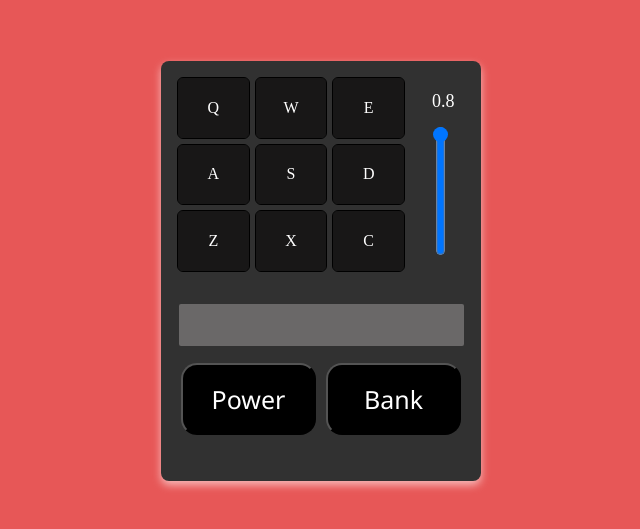
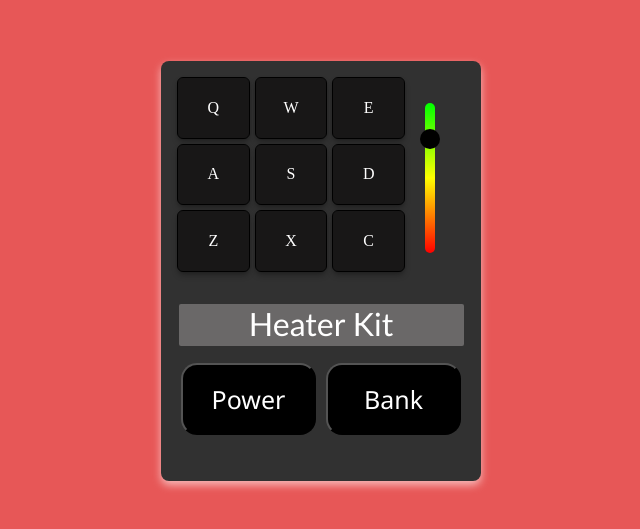
Before and after one commit to BikramATIP/drum-machine, a React (Vite) app: page / in a window 1280 px wide. Shown: the part 129-658 px from the top of the page, without its empty margins (319-959 px from the left). Built offline with nearby package versions, Linux system fonts and the light colour scheme.

Commit message:
finish styling everything, update volume ranges

```diff
--- a/src/App.css
+++ b/src/App.css
@@ -37,7 +37,14 @@
   display: flex;
   justify-content: center;
   align-items: center;
+  box-shadow: 0 4px 6px rgba(0, 0, 0, 0.3),
+              0 1px 3px rgba(0, 0, 0, 0.2);
+  transition: box-shadow 0.3s ease; /
  }
+ .drum-pad:active {
+  box-shadow: 0 3px 5px rgba(0, 0, 0, 0.4),
+              0 1px 2px rgba(0, 0, 0, 0.3);
+}
  .top-container {
   width: 100%;
   height: 50%;
@@ -52,12 +59,28 @@
   position: relative;
  }
  .volume-bar {
-    background:blue;
-    transform: rotate(270deg);
-     position: absolute;
-     right: -12%;
-     top: 55%;
+  -webkit-appearance: none;
+  appearance: none;
+  width: 150px;
+  height: 10px;
+  background: linear-gradient(to right, #ff0000, #ffff00, #00ff00);
+  border-radius: 5px;
+  outline: none;
+  position: absolute;
+  right: -12%;
+  top: 50%;
+  transform: rotate(270deg);
  }
+ .volume-bar::-webkit-slider-thumb {
+  -webkit-appearance: none;
+  appearance: none;
+  width: 20px;
+  height: 20px;
+  background: #000;
+  border-radius: 50%;
+  cursor: pointer;
+}
+
 .bottom-container {
   height: 40%;
   width: 100%;
@@ -65,6 +88,14 @@
   border-radius: 8px;
   position: relative;
 }
+.volume-bar::-moz-range-thumb {
+  width: 20px;
+  height: 20px;
+  background: #000;
+  border-radius: 50%;
+  cursor: pointer;
+}
+
 .display {
   background-color: rgb(106, 104, 104);
   width: 95%;
--- a/src/App.jsx
+++ b/src/App.jsx
@@ -14,12 +14,16 @@
 const activePads = pads.filter((_, index) =>
    activeSet === 1 ? index < 9 : index >= 9
 );
-
+useEffect(() => {
+  const kitName = activeSet === 1 ? "Heater Kit" : "Smooth Piano Kit";
+  setDisplayText(kitName);
+}, [activeSet]);
 
 const handlePadClick = (pad) => {
   if (!power) return;
-  const audio = new Audio(pad.sound);
-  audio.volume = volume;
+  const audio =  document.getElementById(pad.key.toUpperCase());
+  audio.currentTime = 0;
+  audio.volume = volume;W
   audio.play();
   setDisplayText(pad.name);
 }
@@ -32,6 +36,22 @@
   setDisplayText(kitName);
   dispatch(toggleSet());
 }
+
+const handleKeyPress = (event) => {
+  const pad = pads.find(p => p.key.toUpperCase() === event.key.toUpperCase());
+  if (pad) {
+    handlePadClick(pad);
+  }
+};
+
+useEffect(() => {
+  const handleKeyDown = (event) => handleKeyPress(event);
+  document.addEventListener('keydown', handleKeyDown);
+  return () => {
+    document.removeEventListener('keydown', handleKeyDown);
+  };
+}, [pads, power, volume]);
+
 
 const handlePowerSwitch = () => {
     dispatch(powerSwitch());
@@ -51,12 +71,20 @@
       onClick={() => handlePadClick(pad)}
       >
       {pad.key.toUpperCase()}
+      <audio
+                 className="clip"
+                 id={pad.key.toUpperCase()}
+                 src={pad.sound}
+               />
       </div>)
      })}
     </div>
     <div className="volume-container">
-     <input className="volume-bar" type="range" min="0" max="1" step="0.1" onChange={(e) => dispatch(setVolume(Number(e.target.value)))}/>
-     <span className="volume" id="volume">{volume}</span>
+     <input value={volume * 100} className="volume-bar" type="range" min="0" max="100" step="1" onChange={(e) => { const scaledVolume = Number(e.target.value) / 100; // Scale the value back to 0-1
+               dispatch(setVolume(scaledVolume));
+               setDisplayText(`Volume: ${e.target.value}`);
+       }
+    }/>
      </div>
     </div>
     <div className="bottom-container">
```
Also changed, not shown: src/switchSlider.jsx (deleted, +0 -34 lines).
